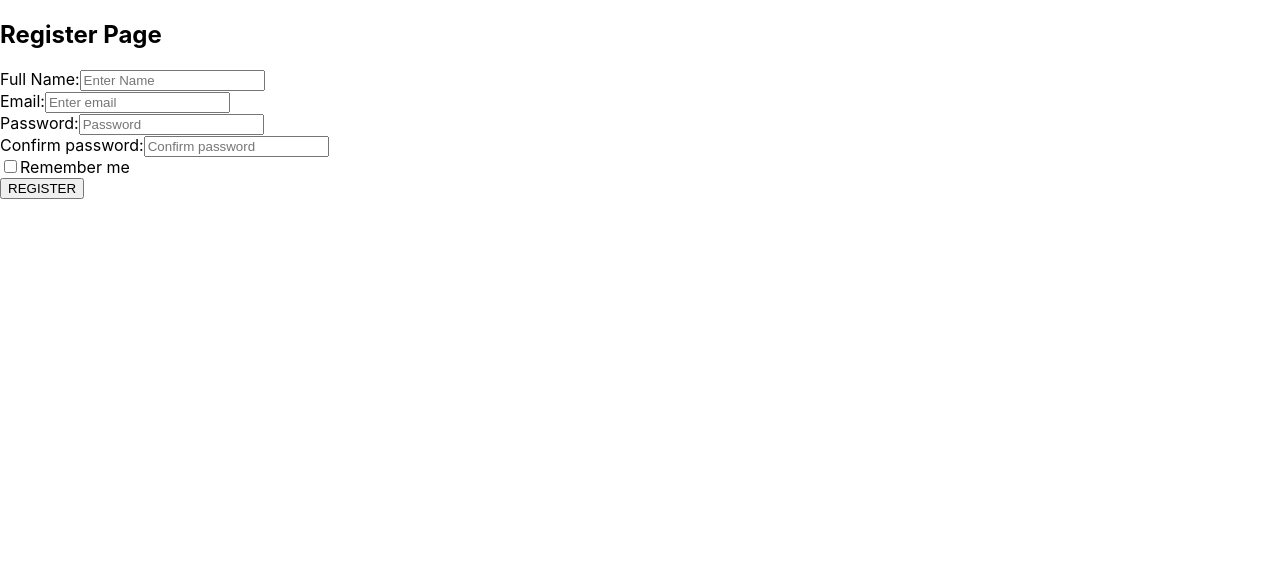
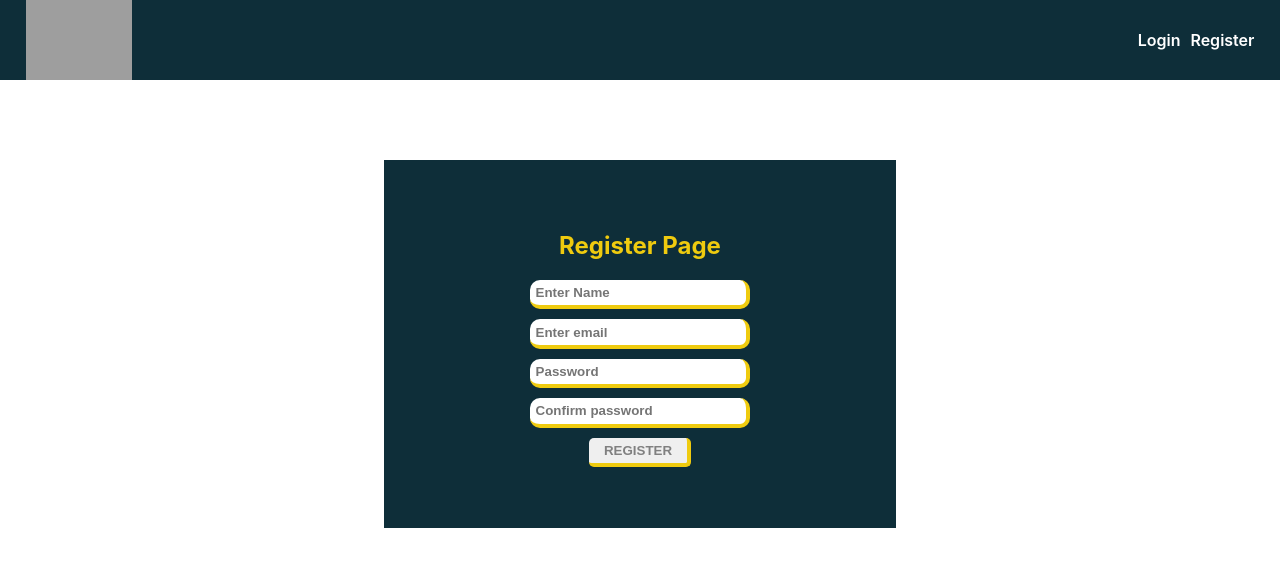
Before and after one commit to tanishaa17/Tummoc-assignment, a React (Create React App) app in the folder user-authentication-app/: page /register in a window 1280 px wide. Shown: the top 566 px of the page. Built offline with nearby package versions, Linux system fonts and the light colour scheme; grey boxes are pictures that could not be loaded.

Commit message:
added styling in login/signup page

```diff
--- a/user-authentication-app/src/Components/Home/Home.css
+++ b/user-authentication-app/src/Components/Home/Home.css
@@ -0,0 +1,3 @@
+body {
+    font-family: system-ui, -apple-system, BlinkMacSystemFont, 'Segoe UI', Roboto, Oxygen, Ubuntu, Cantarell, 'Open Sans', 'Helvetica Neue', sans-serif;
+}
--- a/user-authentication-app/src/Components/Home/Home.jsx
+++ b/user-authentication-app/src/Components/Home/Home.jsx
@@ -1,8 +1,7 @@
 import React from 'react'
-import { Navbar } from '../Navbar/Navbar'
 
 export const Home = () => {
     return (
-        <Navbar />
+        <div>Home</div>
     )
 }
--- a/user-authentication-app/src/Components/Login/Login.css
+++ b/user-authentication-app/src/Components/Login/Login.css
@@ -0,0 +1,38 @@
+#loginForm{
+    width: 40%;
+    margin: auto;
+    text-align: center;
+    margin-top: 20vh;
+    background: #0E2E39;
+    padding: 4% 0%;
+    color: #EFCB0F;
+}
+
+#loginForm input {
+    padding: 1%;
+    width: 40%;
+    font-weight: bold;
+    margin-bottom: 2%;
+    border-radius: 10px;
+    border: none;
+    border-bottom: 4px solid #EFCB0F;
+    border-right: 4px solid #EFCB0F;
+}
+
+#loginBtn {
+    padding: 1%;
+    width: 20%;
+    font-weight: bold;
+    margin-bottom: 2%;
+    border-radius: 5px;
+    border: none;
+    border-bottom: 4px solid #EFCB0F;
+    border-right: 4px solid #EFCB0F;
+    color: gray;
+}
+
+#loginBtn:hover {
+    background: #0E2E39;
+    color: #EFCB0F;
+    cursor: pointer;
+}
--- a/user-authentication-app/src/Components/Login/Login.jsx
+++ b/user-authentication-app/src/Components/Login/Login.jsx
@@ -1,39 +1,21 @@
 import React, { useState } from "react";
 import '../Login/Login.css'
 export const Login = () => {
+
   const [email, setEmail] = useState("");
   const [password, setPassword] = useState("");
   return (
     <form id="loginForm">
       <h2 >Login Page</h2>
 
-      <div>
-        <label>
-          Email:
-        </label>
-        <input type="email" placeholder="Enter email" required value={email} onChange={(e) => { setEmail(e.target.value) }} />
-      </div>
-      <div >
-        <label >
-          Password:
-        </label>
-        <input type="password" placeholder="Password" required value={password} onChange={(e) => { setPassword(e.target.value) }} />
-      </div>
+      <input type="email" placeholder="Enter email" required value={email} onChange={(e) => { setEmail(e.target.value) }} /> <br />
 
-      <div>
-        <label>
-          <input type="checkbox" />
-          <span >
-            Remember me
-          </span>
-        </label>
-      </div>
+      <input type="password" placeholder="Password" required value={password} onChange={(e) => { setPassword(e.target.value) }} /> <br />
 
-      <div>
-        <button type="button">
-          LOGIN
-        </button>
-      </div>
+      <button id="loginBtn" type="button">
+        LOGIN
+      </button>
+
     </form>
   )
 };
--- a/user-authentication-app/src/Components/Navbar/Navbar.css
+++ b/user-authentication-app/src/Components/Navbar/Navbar.css
@@ -1,12 +1,14 @@
 #navbar {
-    /* width: 100%; */
     height: 80px;
     background: #0E2E39;
     color: white;
     display: flex;
     justify-content: space-between;
+    padding: 0% 2%;
+}
 
-    padding: 0% 2%;
+#navbar>img:hover {
+    cursor: pointer;
 }
 
 #loginDiv {
--- a/user-authentication-app/src/Components/Register/Register.css
+++ b/user-authentication-app/src/Components/Register/Register.css
@@ -0,0 +1,38 @@
+#registerForm {
+    width: 40%;
+    margin: auto;
+    text-align: center;
+    margin-top: 10vh;
+    background: #0E2E39;
+    padding: 4% 0%;
+    color: #EFCB0F;
+}
+
+#registerForm input {
+    padding: 1%;
+    width: 40%;
+    font-weight: bold;
+    margin-bottom: 2%;
+    border-radius: 10px;
+    border: none;
+    border-bottom: 4px solid #EFCB0F;
+    border-right: 4px solid #EFCB0F;
+}
+
+#registerBtn {
+    padding: 1%;
+    width: 20%;
+    font-weight: bold;
+    margin-bottom: 2%;
+    border-radius: 5px;
+    border: none;
+    border-bottom: 4px solid #EFCB0F;
+    border-right: 4px solid #EFCB0F;
+    color: gray;
+}
+
+#registerBtn:hover {
+    background: #0E2E39;
+    color: #EFCB0F;
+    cursor: pointer;
+}
--- a/user-authentication-app/src/Components/Register/Register.jsx
+++ b/user-authentication-app/src/Components/Register/Register.jsx
@@ -22,47 +22,18 @@ export const Register = () => {
   return (
     <form id="registerForm">
       <h2>Register Page</h2>
-      <div>
-        <label >
-          Full Name:
-        </label>
-        <input type="text" placeholder="Enter Name" required value={name} onChange={(e) => { setName(e.target.value) }} />
-      </div>
 
-      <div>
-        <label>
-          Email:
-        </label>
-        <input type="email" placeholder="Enter email" required value={email} onChange={(e) => { setEmail(e.target.value) }} />
-      </div>
+      <input type="text" placeholder="Enter Name" required value={name} onChange={(e) => { setName(e.target.value) }} /> <br />
 
-      <div >
-        <label >
-          Password:
-        </label>
-        <input type="password" placeholder="Password" required value={password} onChange={(e) => { setPassword(e.target.value) }} />
-      </div>
+      <input type="email" placeholder="Enter email" required value={email} onChange={(e) => { setEmail(e.target.value) }} /> <br />
 
-      <div>
-        <label>
-          Confirm password:
-        </label>
-        <input type="password" placeholder="Confirm password" required value={confirmPassword} onChange={(e) => { setConfirmPassword(e.target.value) }} />
-      </div >
+      <input type="password" placeholder="Password" required value={password} onChange={(e) => { setPassword(e.target.value) }} /> <br />
+      <input type="password" placeholder="Confirm password" required value={confirmPassword} onChange={(e) => { setConfirmPassword(e.target.value) }} /> <br />
 
-      <div >
-        <label>
-          <input type="checkbox" />
-          <span >
-            Remember me
-          </span>
-        </label>
-      </div>
-      <div>
-        <button type="button" onClick={register}>
-          REGISTER
-        </button>
-      </div>
+      <button id="registerBtn" type="button" onClick={register}>
+        REGISTER
+      </button>
+
     </form >
   )
 };
--- a/user-authentication-app/src/Components/Routes/AllRoutes.jsx
+++ b/user-authentication-app/src/Components/Routes/AllRoutes.jsx
@@ -3,12 +3,16 @@ import { Route, Routes } from 'react-router-dom'
 import { Login } from "../Login/Login";
 import { Register } from '../Register/Register';
 import { Home } from '../Home/Home';
+import { Navbar } from '../Navbar/Navbar';
 export const AllRoutes = () => {
     return (
-        <Routes>
-            <Route path="/" element={<Home />} />
-            <Route path="/login" element={<Login />} />
-            <Route path="/register" element={<Register />} />
-        </Routes>
+        <div>
+            <Navbar />
+            <Routes>
+                <Route path="/" element={<Home />} />
+                <Route path="/login" element={<Login />} />
+                <Route path="/register" element={<Register />} />
+            </Routes>
+        </div>
     )
 }
```
